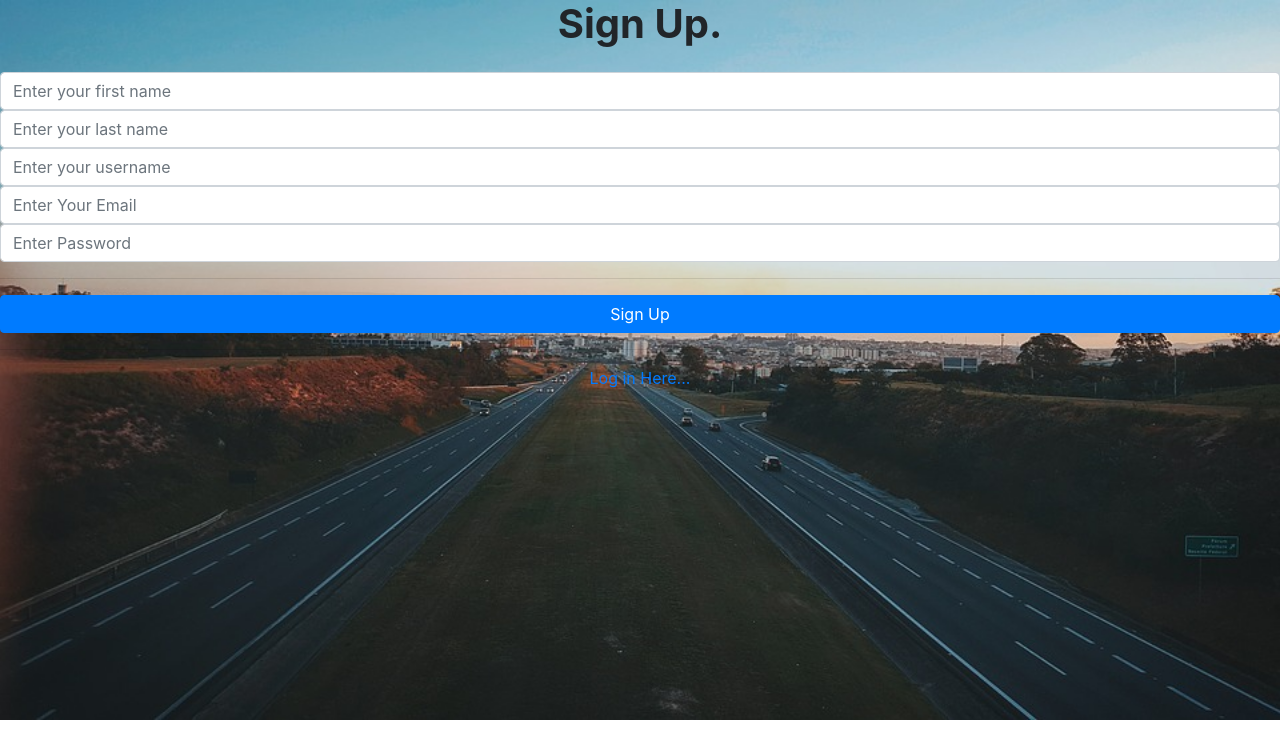
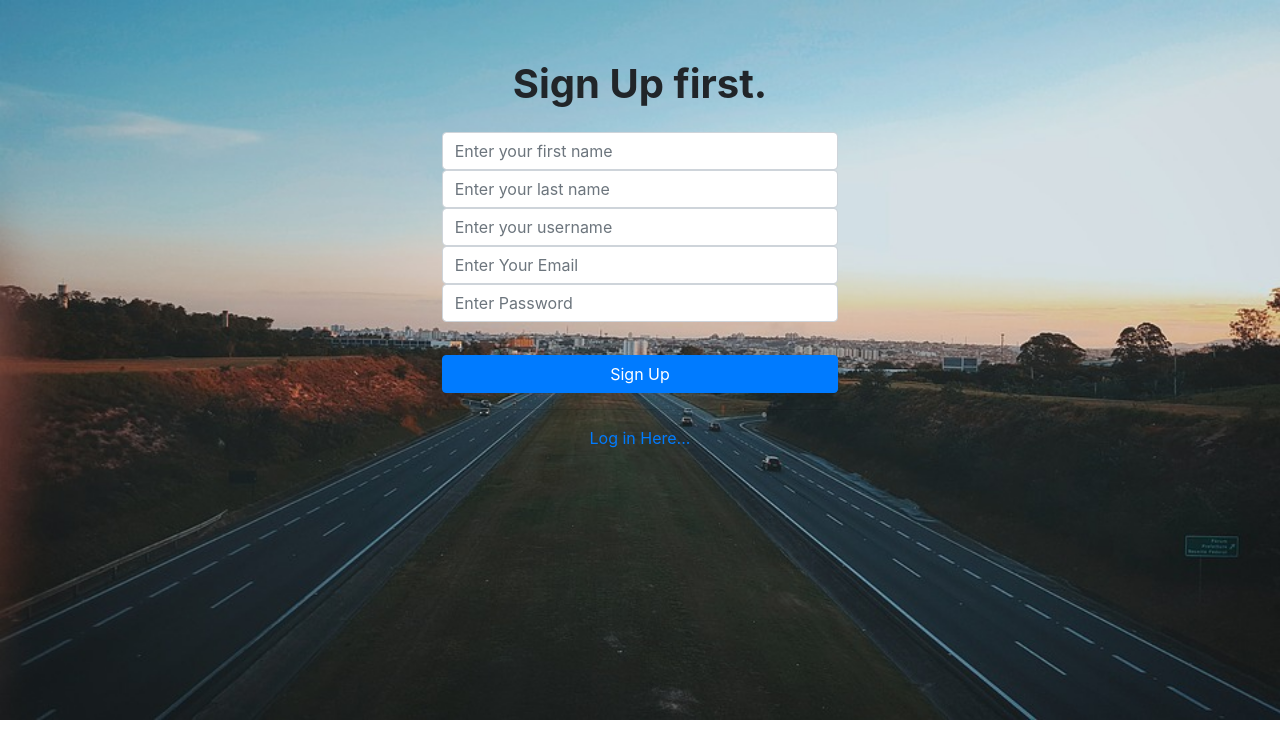
Before and after one commit to dominicklenk/FSWD40-CodeReview11, a PHP site: page /register.php in a window 1280 px wide. Shown: the top 750 px of the page. Run offline with PHP 8.4, Linux system fonts and the light colour scheme; data that the repository does not hold is empty; some libraries are stand-ins or nearby versions.

Commit message:
chosen bg

```diff
--- a/home.php
+++ b/home.php
@@ -26,6 +26,7 @@ $userRow=mysqli_fetch_array($res, MYSQLI_ASSOC);
 
 
 <!--         --------      start of footer & end div & html         -------           -->
+
 <?php include('footer.php'); ?>
 
 <?php ob_end_flush(); ?>
--- a/index.php
+++ b/index.php
@@ -72,11 +72,12 @@ if( $count == 1 && $row['password']==$password ) {
 <body class="text-center bg">
 <div class="container-fluid">
   <div class="row">
+    <!-- set 2 columns for the middle way-->
     <div class="col-md-4 col-sm-4 col-xs-12"></div>
     <div class="col-md-4 col-sm-4 col-xs-12">
       <!-- form start -->
 <form class="form-group" method="post" action="<?php echo htmlspecialchars($_SERVER['PHP_SELF']); ?>" autocomplete="off">
-<h1 class="mb-4 font-weight-bold welcome">Welcome to the PHP car rental Portal! </h1>
+<h1 class="mb-4 font-weight-bold">Welcome to the PHP car rental Portal! </h1>
            <?php
   if ( isset($errMSG) ) {
 echo $errMSG; ?>
@@ -90,7 +91,7 @@ echo $errMSG; ?>
 <input type="password" name="pass" id="inputPassword" class="form-control" placeholder="Your Password" maxlength="15" required/>
 <span class="text-danger"><?php echo $passError; ?></span>
 <button type="submit" class="btn btn-lg btn-primary btn-block" name="btn-login">Log In</button>
-<h3 class="mt-3">OR</h3>
+<h3 class="mt-4">OR</h3>
             <a class="font-weight-bold" href="register.php">Sign Up Here...</a>
 </form>
 <!-- form end -->
--- a/register.php
+++ b/register.php
@@ -136,8 +136,13 @@ if(!$error) {
 <link rel="stylesheet" type="text/css" href="stylemylog.css">
 </head>
 <body class="text-center bg">
+<div class="container-fluid">
+<div class="row">
+    <!-- set 2 columns for the middle way-->
+    <div class="col-md-4 col-sm-4 col-xs-12"></div>
+    <div class="col-md-4 col-sm-4 col-xs-12">
 <form method="post" action="<?php echo htmlspecialchars($_SERVER['PHP_SELF']); ?>" autocomplete="off">
-<h1 class = "mb-4 font-weight-bold welcome">Sign Up.</h1>
+<h1 class = "mb-4 font-weight-bold">Sign Up first.</h1>
 
            <?php
   if ( isset($errMSG) ) {
@@ -169,6 +174,10 @@ if(!$error) {
 </form>
 <!-- end of form -->
 
+<!-- end row -->
+  </div>
+<!-- end div container -->
+</div>
 <script src="https://ajax.googleapis.com/ajax/libs/jquery/3.3.1/jquery.min.js"></script>
   <script src="https://cdnjs.cloudflare.com/ajax/libs/popper.js/1.14.0/umd/popper.min.js"></script>
   <script src="https://maxcdn.bootstrapcdn.com/bootstrap/4.1.0/js/bootstrap.min.js"></script>
--- a/style.css
+++ b/style.css
@@ -0,0 +1,3 @@
+body {
+	background: url('https://images.pexels.com/photos/304664/pexels-photo-304664.jpeg?auto=compress&cs=tinysrgb&dpr=2&h=650&w=940') no-repeat; background-size: cover;
+}
--- a/stylemylog.css
+++ b/stylemylog.css
@@ -1,3 +1,16 @@
+/*				login & registration
+														*/
+
+/* 		center the content 		*/
+body {
+  display: -ms-flexbox;
+  display: flex;
+  align-items: center;
+  padding-top: 60px;
+  padding-bottom: 60px;
+}
+
+/*		background image		*/
 .bg {
 	background: url('img/driving.jpg') no-repeat; background-size: cover;
 }
```
Also changed, not shown: img/black_cars.jpg (added).
